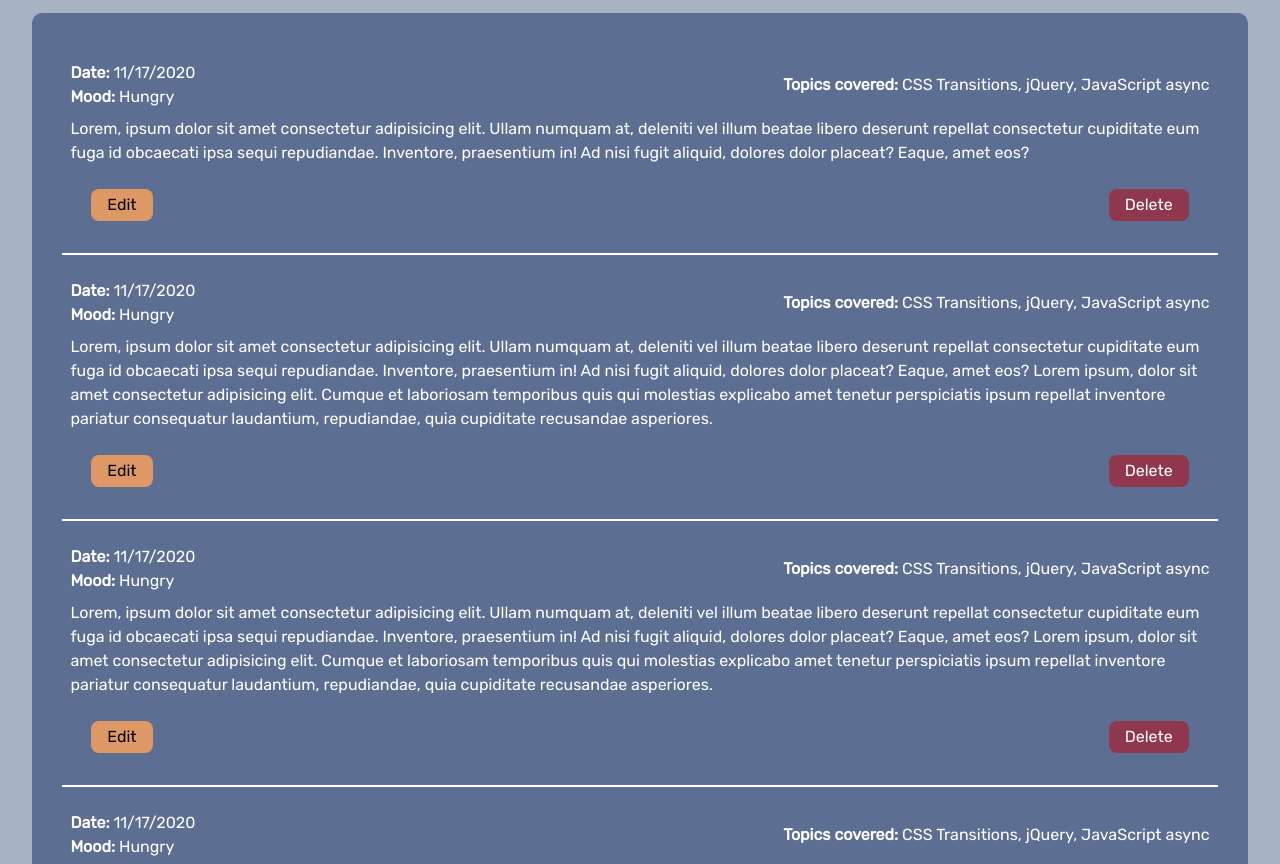
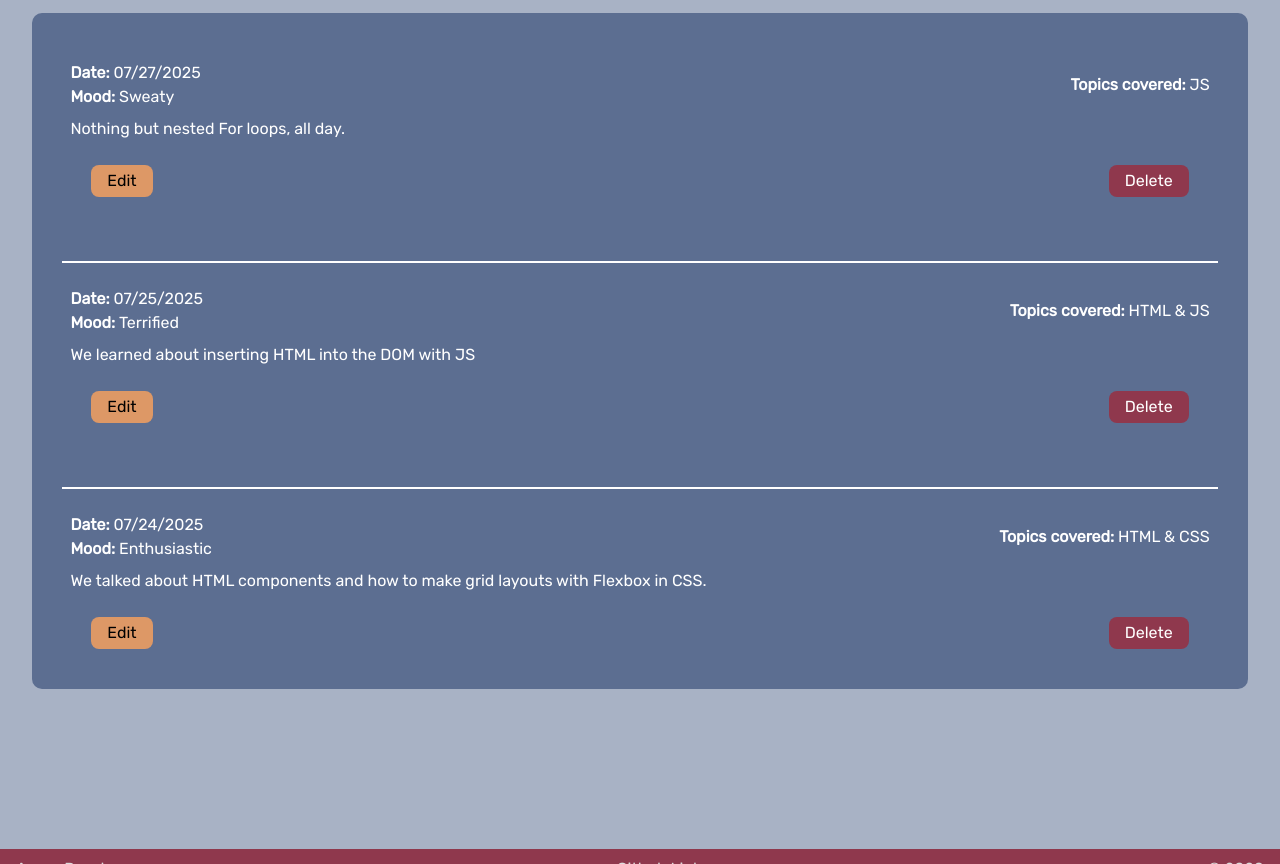
Before and after one commit to Resch17/daily-journal, a plain HTML site: page index.html in a window 1280 px wide. Shown: the part 151-1015 px from the top of the page. Drawn offline with Linux system fonts and the light colour scheme.

Commit message:
modularized journal entries with JS modules

```diff
--- a/index.html
+++ b/index.html
@@ -44,70 +44,6 @@
     <main class="container">
       <a class="btn btn--new new-entry" id="newEntry" href="#">New Entry</a>
       <article class="journal-entries" id="journalEntries">
-        <section class="entry">
-          <div class="entry__top-line">
-            <div class="entry__top-line__stack">
-              <p class="date"><span class="bold">Date: </span>11/17/2020</p>
-              <p class="mood"><span class="bold">Mood: </span>Hungry</p>
-            </div>
-            <p class="topics"><span class="bold">Topics covered: </span>CSS Transitions, jQuery, JavaScript async</p>
-          </div>
-          <div class="entry__content">
-            <p class="content">Lorem, ipsum dolor sit amet consectetur adipisicing elit. Ullam numquam at, deleniti vel illum beatae libero deserunt repellat consectetur cupiditate eum fuga id obcaecati ipsa sequi repudiandae. Inventore, praesentium in! Ad nisi fugit aliquid, dolores dolor placeat? Eaque, amet eos?</p>
-          </div>
-          <div class="entry__bottom-line">
-            <a href="#" class="btn btn--edit">Edit</a>
-            <a href="#" class="btn btn--delete">Delete</a>
-          </div>
-        </section>
-        <section class="entry">
-          <div class="entry__top-line">
-            <div class="entry__top-line__stack">
-              <p class="date"><span class="bold">Date: </span>11/17/2020</p>
-              <p class="mood"><span class="bold">Mood: </span>Hungry</p>
-            </div>
-            <p class="topics"><span class="bold">Topics covered: </span>CSS Transitions, jQuery, JavaScript async</p>
-          </div>
-          <div class="entry__content">
-            <p class="content">Lorem, ipsum dolor sit amet consectetur adipisicing elit. Ullam numquam at, deleniti vel illum beatae libero deserunt repellat consectetur cupiditate eum fuga id obcaecati ipsa sequi repudiandae. Inventore, praesentium in! Ad nisi fugit aliquid, dolores dolor placeat? Eaque, amet eos? Lorem ipsum, dolor sit amet consectetur adipisicing elit. Cumque et laboriosam temporibus quis qui molestias explicabo amet tenetur perspiciatis ipsum repellat inventore pariatur consequatur laudantium, repudiandae, quia cupiditate recusandae asperiores.</p>
-          </div>
-          <div class="entry__bottom-line">
-            <a href="#" class="btn btn--edit">Edit</a>
-            <a href="#" class="btn btn--delete">Delete</a>
-          </div>
-        </section>
-        <section class="entry">
-          <div class="entry__top-line">
-            <div class="entry__top-line__stack">
-              <p class="date"><span class="bold">Date: </span>11/17/2020</p>
-              <p class="mood"><span class="bold">Mood: </span>Hungry</p>
-            </div>
-            <p class="topics"><span class="bold">Topics covered: </span>CSS Transitions, jQuery, JavaScript async</p>
-          </div>
-          <div class="entry__content">
-            <p class="content">Lorem, ipsum dolor sit amet consectetur adipisicing elit. Ullam numquam at, deleniti vel illum beatae libero deserunt repellat consectetur cupiditate eum fuga id obcaecati ipsa sequi repudiandae. Inventore, praesentium in! Ad nisi fugit aliquid, dolores dolor placeat? Eaque, amet eos? Lorem ipsum, dolor sit amet consectetur adipisicing elit. Cumque et laboriosam temporibus quis qui molestias explicabo amet tenetur perspiciatis ipsum repellat inventore pariatur consequatur laudantium, repudiandae, quia cupiditate recusandae asperiores.</p>
-          </div>
-          <div class="entry__bottom-line">
-            <a href="#" class="btn btn--edit">Edit</a>
-            <a href="#" class="btn btn--delete">Delete</a>
-          </div>
-        </section>
-        <section class="entry">
-          <div class="entry__top-line">
-            <div class="entry__top-line__stack">
-              <p class="date"><span class="bold">Date: </span>11/17/2020</p>
-              <p class="mood"><span class="bold">Mood: </span>Hungry</p>
-            </div>
-            <p class="topics"><span class="bold">Topics covered: </span>CSS Transitions, jQuery, JavaScript async</p>
-          </div>
-          <div class="entry__content">
-            <p class="content">Lorem, ipsum dolor sit amet consectetur adipisicing elit. Ullam numquam at, deleniti vel illum beatae libero deserunt repellat consectetur cupiditate eum fuga id obcaecati ipsa sequi repudiandae. Inventore, praesentium in! Ad nisi fugit aliquid, dolores dolor placeat? Eaque, amet eos? Lorem ipsum, dolor sit amet consectetur adipisicing elit. Cumque et laboriosam temporibus quis qui molestias explicabo amet tenetur perspiciatis ipsum repellat inventore pariatur consequatur laudantium, repudiandae, quia cupiditate recusandae asperiores.</p>
-          </div>
-          <div class="entry__bottom-line">
-            <a href="#" class="btn btn--edit">Edit</a>
-            <a href="#" class="btn btn--delete">Delete</a>
-          </div>
-        </section>
       </article>
     </main>
     <footer class="footer">
--- /dev/null
+++ b/scripts/JournalDataProvider.js
@@ -0,0 +1,44 @@
+/*
+ *   Journal data provider for Daily Journal application
+ *
+ *      Holds the raw data about each entry and exports
+ *      functions that other modules can use to filter
+ *      the entries for different purposes.
+ */
+
+// This is the original data.
+const journal = [
+  {
+      id: 1,
+      date: "07/24/2025",
+      concept: "HTML & CSS",
+      entry: "We talked about HTML components and how to make grid layouts with Flexbox in CSS.",
+      mood: "Enthusiastic"
+  },
+  {
+      id: 2,
+      date: "07/25/2025",
+      concept: "HTML & JS",
+      entry: "We learned about inserting HTML into the DOM with JS",
+      mood: "Terrified"
+  },
+  {
+      id: 3,
+      date: "07/27/2025",
+      concept: "JS",
+      entry: "Nothing but nested For loops, all day.",
+      mood: "Sweaty"
+  }
+];
+
+/*
+  You export a function that provides a version of the
+  raw data in the format that you want
+*/
+export const useJournalEntries = () => {
+  const sortedByDate = journal.sort(
+      (currentEntry, nextEntry) =>
+          Date.parse(currentEntry.date) - Date.parse(nextEntry.date)
+  );
+  return sortedByDate;
+};
--- /dev/null
+++ b/scripts/entry.js
@@ -0,0 +1,20 @@
+export const Entry = (entry) => {
+  return `
+  <section class="entry">
+  <div class="entry__top-line">
+    <div class="entry__top-line__stack">
+      <p class="date"><span class="bold">Date: </span>${entry.date}</p>
+      <p class="mood"><span class="bold">Mood: </span>${entry.mood}</p>
+    </div>
+    <p class="topics"><span class="bold">Topics covered: </span>${entry.concept}</p>
+  </div>
+  <div class="entry__content">
+    <p class="content">${entry.entry}</p>
+  </div>
+  <div class="entry__bottom-line">
+    <a href="#" class="btn btn--edit">Edit</a>
+    <a href="#" class="btn btn--delete">Delete</a>
+  </div>
+</section>
+  `
+};
--- /dev/null
+++ b/scripts/entryList.js
@@ -0,0 +1,13 @@
+import {useJournalEntries} from "./JournalDataProvider.js";
+import {Entry} from "./entry.js";
+
+export const EntryList = () => {
+  const contentElement = document.querySelector("#journalEntries");
+  const entryArray = useJournalEntries();
+
+  for (const entry of entryArray) {
+    const entryHTML = Entry(entry);
+    contentElement.innerHTML += entryHTML;
+  }
+
+}
--- a/scripts/main.js
+++ b/scripts/main.js
@@ -1,3 +1,5 @@
 import {ModalDisplay} from "./modal.js"
+import {EntryList} from "./entryList.js"
 
 ModalDisplay();
+EntryList();
--- a/styles/main.css
+++ b/styles/main.css
@@ -83,7 +83,7 @@ body {
 }
 
 .modal-content {
-	background-color: #ddd;
+	background-color: var(--primary-color);
 	margin: 20% auto;
 	width: 90%;
 	box-shadow: 0 5px 8px 0 rgba(0,0,0,0.2);
@@ -103,6 +103,10 @@ body {
 
 .modal__top-line a {
 	align-self: flex-start;
+}
+
+.modal__top-line label {
+	color: #fff;
 }
 
 .modal__top-line__stack {
@@ -149,7 +153,7 @@ textarea#journalEntryText {
 	width: 500px;
 	margin-left: 1em;
 	text-align: center;
-	color: #fff;
+	color: #e4c4c4;
 }
 
 .title h1 {
@@ -174,6 +178,8 @@ textarea#journalEntryText {
 	padding: 0.5em 0;
 	border-radius: 10px;
 	color: #fff;
+	display: flex;
+	flex-direction: column-reverse;
 }
 
 .entry {
@@ -184,7 +190,7 @@ textarea#journalEntryText {
 	/* background-color: red; */
 }
 
-.entry:first-of-type {
+.entry:last-of-type {
 	border-top: none;
 	padding-top: 0.5em;
 }
```
